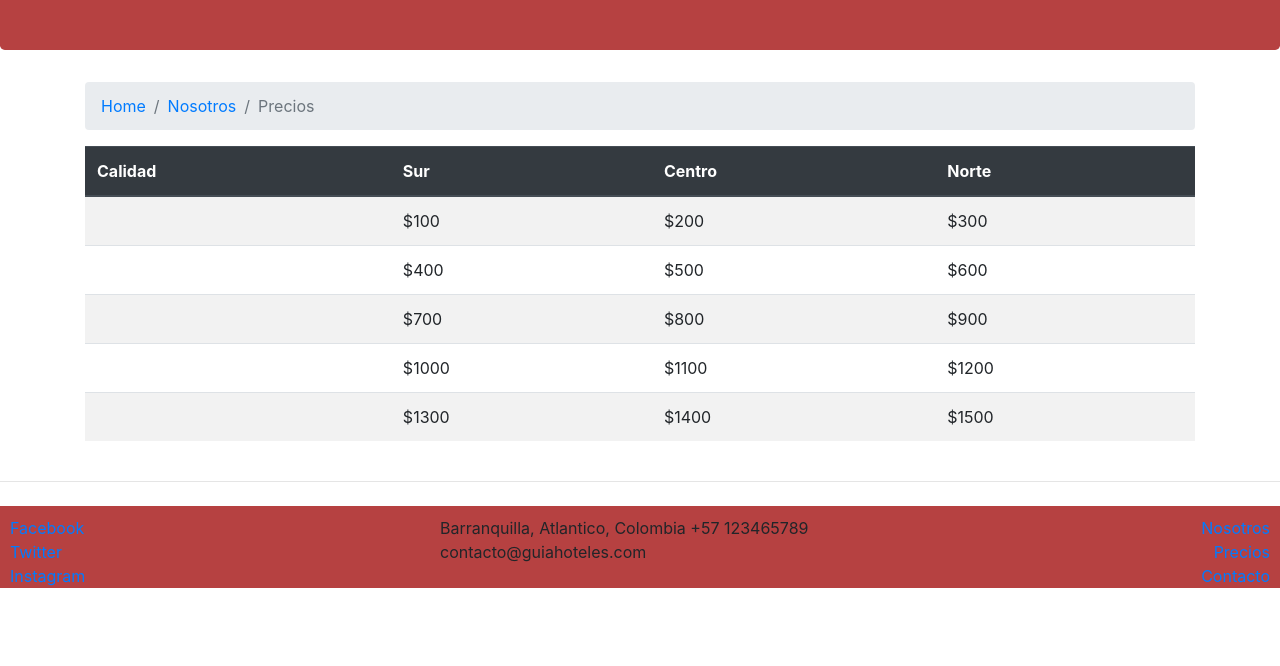
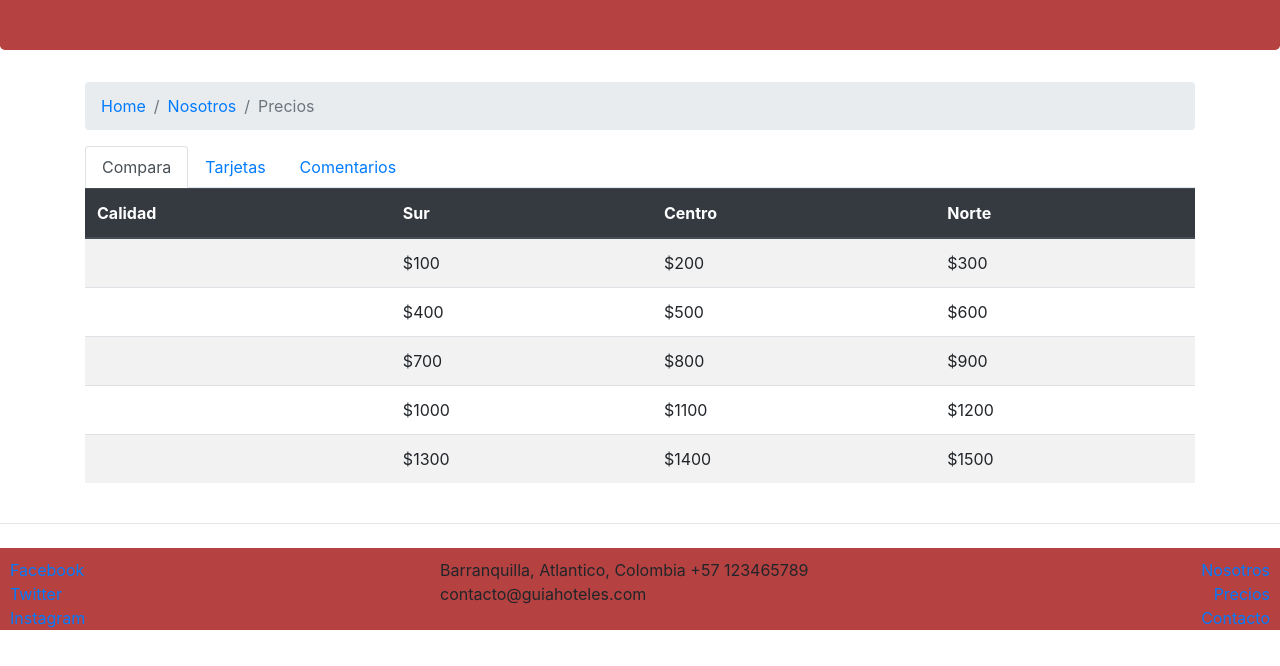
Before and after one commit to ymcastellar/gui-hoteles, a website: page price.html in a window 1280 px wide. Shown: the part 134-800 px from the top of the page. Drawn offline with nearby package versions, Linux system fonts and the light colour scheme; a web font is replaced by a local one.

Commit message:
se agregaron tabs a la pag precios

```diff
--- a/price.html
+++ b/price.html
@@ -43,6 +43,19 @@
                 <li class="breadcrumb-item active" aria-current="page">Precios</li>
             </ol>
         </nav>
+        <ul class="nav nav-tabs" id="myTab" role="tablist">
+            <li class="nav-item">
+                <a class="nav-link active" id="compara-tab" data-toggle="tab" href="#compara" role="tab" aria-controls="compara" aria-selected="true"> Compara </a>
+            </li>
+            <li class="nav-item">
+                <a class="nav-link" id="tarjetas-tab" data-toggle="tab" href="#tarjetas" role="tab" aria-controls="tarjetas" aria-selected="false"> Tarjetas </a>
+            </li>
+            <li class="nav-item">
+                <a class="nav-link" id="comentarios-tab" data-toggle="tab" href="#comentarios" role="tab" aria-controls="comentarios" aria-selected="false"> Comentarios </a>
+            </li>
+        </ul>
+        <div class="tab-content" id="myTabContent">
+            <div class="tab-pane fade show active" id="compara" role="tabpanel" aria-labelledby="compara-tab">
                 <div class="table-responsive">
                     <table class="table table-striped">
                         <thead class="thead-dark">
@@ -98,6 +111,25 @@
                     </table>
                 </div>
             </div>
+            <div class="tab-pane fade" id="tarjetas" role="tabpanel" aria-labelledby="tarjetas-tab">
+                <div class="d-flex justify-content-center">
+                    <div class="card" style="width: 18rem;">
+                        <div class="card-header" style="background-color: rgb(182, 65, 65); color: black; font-weight: bold;">
+                            Tarjetas Aceptadas
+                        </div>
+                        <ul class="list-group  list-group-flush">
+                            <li class="list-group-item"> Tarjeta Básica</li>
+                            <li class="list-group-item"> Tarjeta VIP</li>
+                            <li class="list-group-item"> Tarjeta Black</li>
+                        </ul>
+                    </div>
+                </div>
+            </div>
+            <div class="tab-pane fade" id="comentarios" role="tabpanel" aria-labelledby="comentarios-tab">
+                Comentarios
+            </div>
+        </div>
+    </div>
 
     <hr class="my-4">
 
```
Lines whose indentation alone changed are shown as unchanged.
